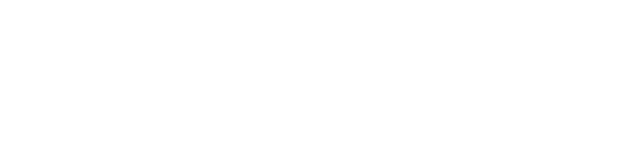
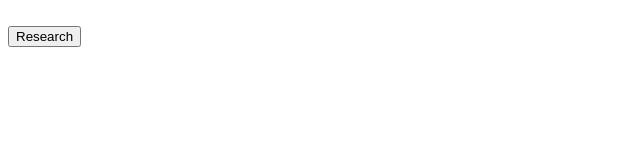
Before and after one commit to NikkiGillies/Test_enviro, a plain HTML site: page index.html in a window 1280 px wide. Shown: the whole page, without its empty margins (0-640 px from the left). Drawn offline with Linux system fonts and the light colour scheme.

Commit message:
Update index.html

```diff
--- a/index.html
+++ b/index.html
@@ -8,5 +8,15 @@
 </head>
 <body>
 
+    <div class="accordion" id="accordionExample">
+        <div class="card">
+          <div class="card-header" id="headingOne">
+            <h2 class="mb-0">
+              <button class="btn btn-link" type="button" data-toggle="collapse" data-target="#collapseOne" aria-expanded="true" aria-controls="collapseOne">
+                Research
+              </button>
+            </h2>
+          </div>
+
 </body>
 </html>
```
